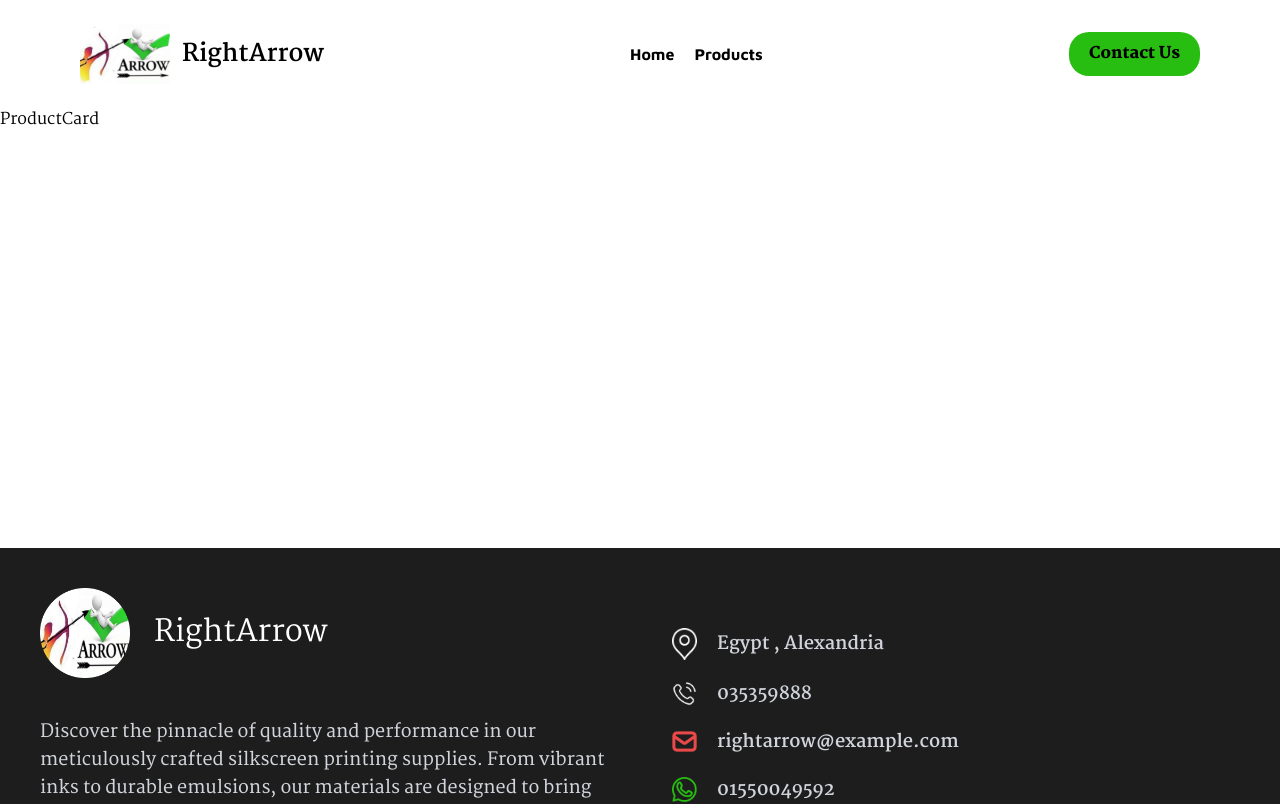
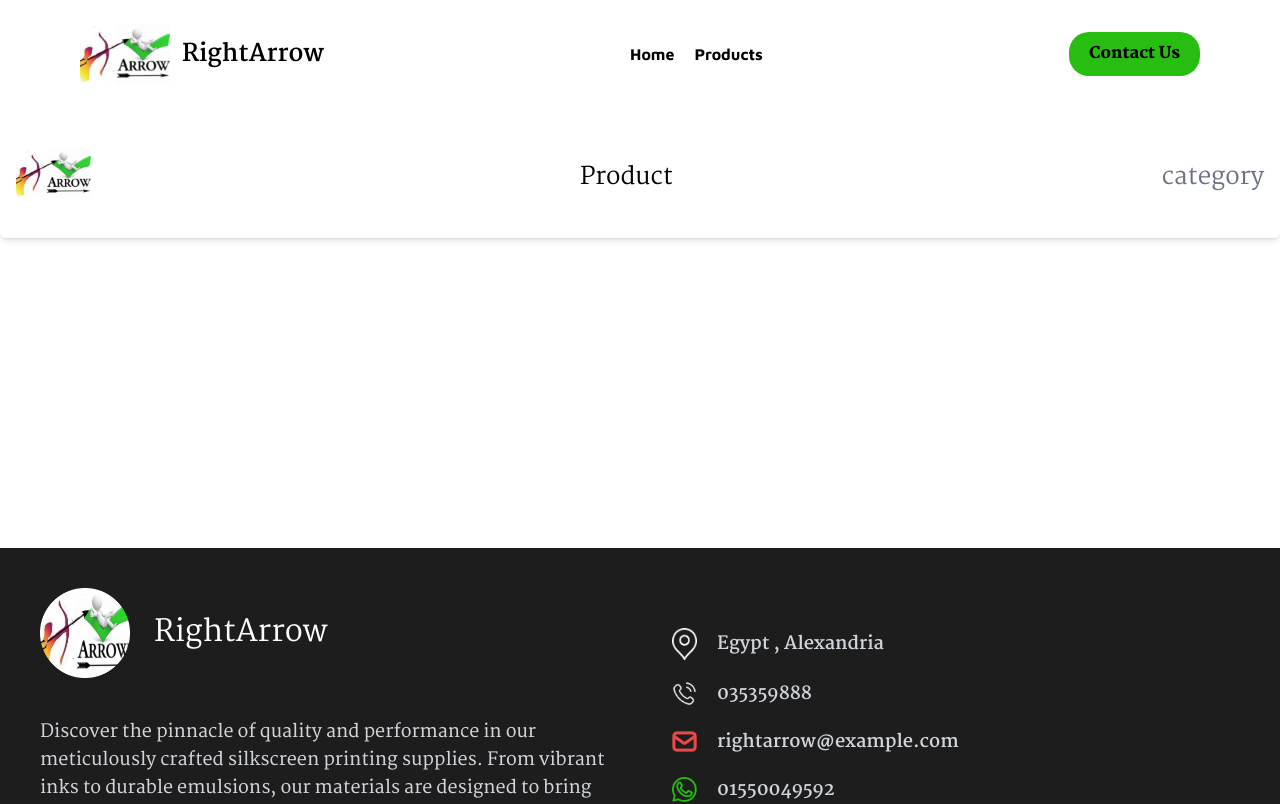
Before and after one commit to MahmoudMostafaDev/RightArrow, a Next.js app: page /products/Binders in a window 1280 px wide. Shown: the top 804 px of the page. Built offline with nearby package versions, Linux system fonts and the light colour scheme.

Commit message:
first version of product card

```diff
--- a/components/products/ProductCard.jsx
+++ b/components/products/ProductCard.jsx
@@ -1,3 +1,11 @@
+import Image from "next/image";
+import img from "./imgs/logo-card.png";
 export default function ProductCard() {
-  return <div>ProductCard</div>;
+  return (
+    <div className="shadow-md px-4 py-10 flex justify-between items-center p-5 rounded-md ">
+      <Image src={img} alt="logo" width={75} />
+      <p className="text-center text-black text-2xl mt-2">Product</p>
+      <p className="text-center text-gray-500 text-2xl mt-2">category</p>
+    </div>
+  );
 }
```
Also changed, not shown: components/products/imgs/logo-card.png (added).
